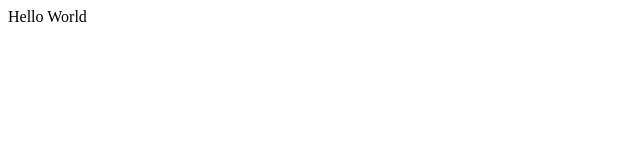
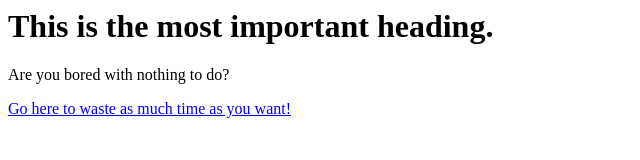
Before and after one commit to gracehannahs/gracehannahs.github.io, a plain HTML site: page index.html in a window 1280 px wide. Shown: the whole page, without its empty margins (0-640 px from the left). Drawn offline with Linux system fonts and the light colour scheme.

Commit message:
Update index.html

```diff
--- a/index.html
+++ b/index.html
@@ -1,3 +1,11 @@
 <html>
-Hello World
+<body>
+
+<h1>This is the most important heading.</h1>
+
+<p>Are you bored with nothing to do?</p>
+<a href="www.theuselessweb.com">Go here to waste as much time as you want!</a>
+
+
+</body>
 </html>
```
